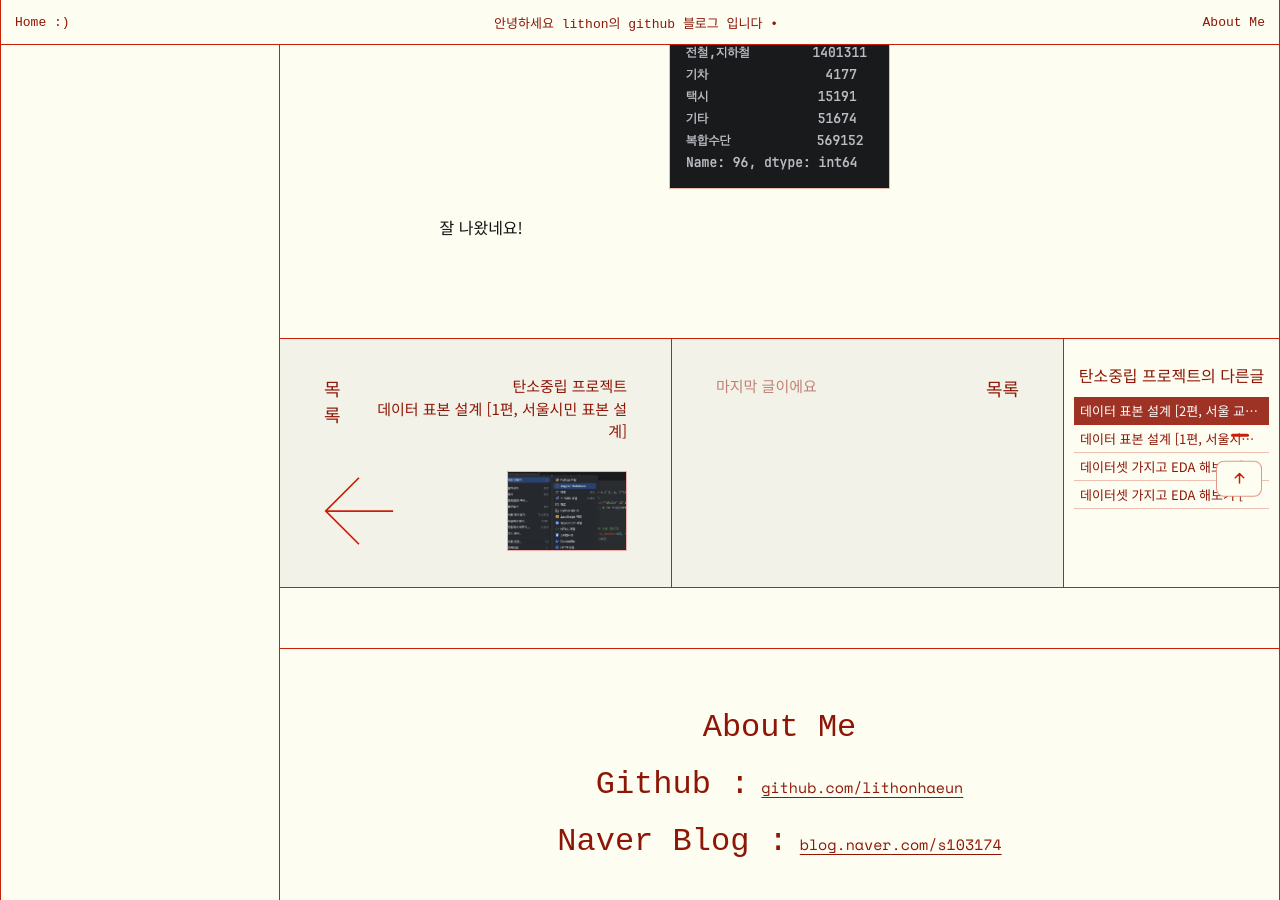
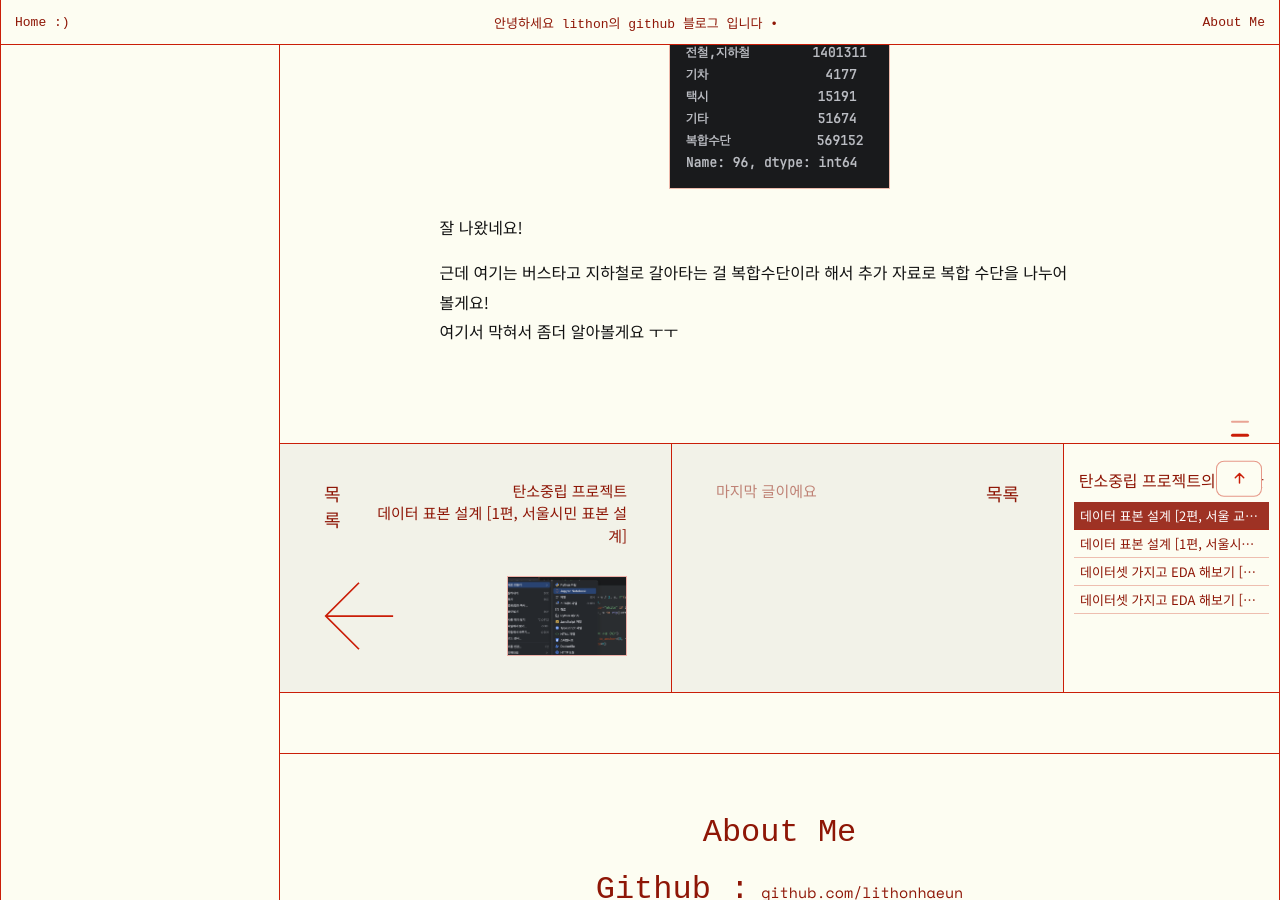
Before and after one commit to lithonhaeun/lithonhaeun.github.io, a Jekyll site: the page built from _posts/2026-10-02-데이터 표본설계 2편.md, in a window 1280 px wide and 900 px high, scrolled down 3451 px. Built offline with Jekyll 4.4.1, drawn with Linux system fonts in a browser that asks for light colours; some web fonts are replaced; comment, search, counter and statistics services are not loaded.

Commit message:
데이터 표본 1편 수정

```diff
--- a/_posts/2026-10-02-데이터 표본설계 2편.md
+++ b/_posts/2026-10-02-데이터 표본설계 2편.md
@@ -72,3 +72,6 @@ seoul_mode
 > - **.astype(int)** 는 글자처럼 저장된 값을 정수로 바꿔서 계산할 수 있게 해요.
 
 ![](/assets/img/20261002-capture-6.png){:. left} 잘 나왔네요!
+
+근데 여기는 버스타고 지하철로 갈아타는 걸 복합수단이라 해서 추가 자료로 복합 수단을 나누어 볼게요!
+<br> 여기서 막혀서 좀더 알아볼게요 ㅜㅜ
```
